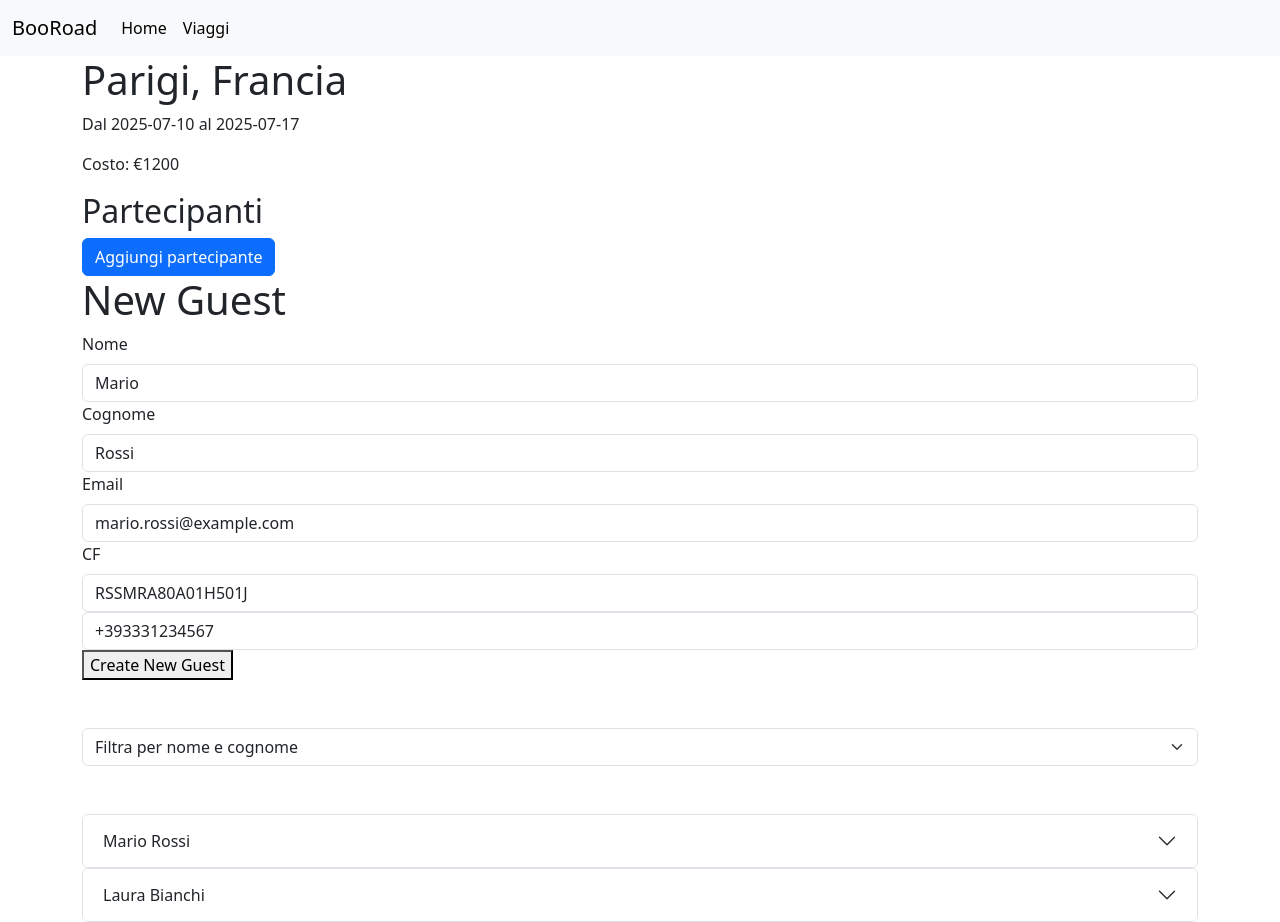
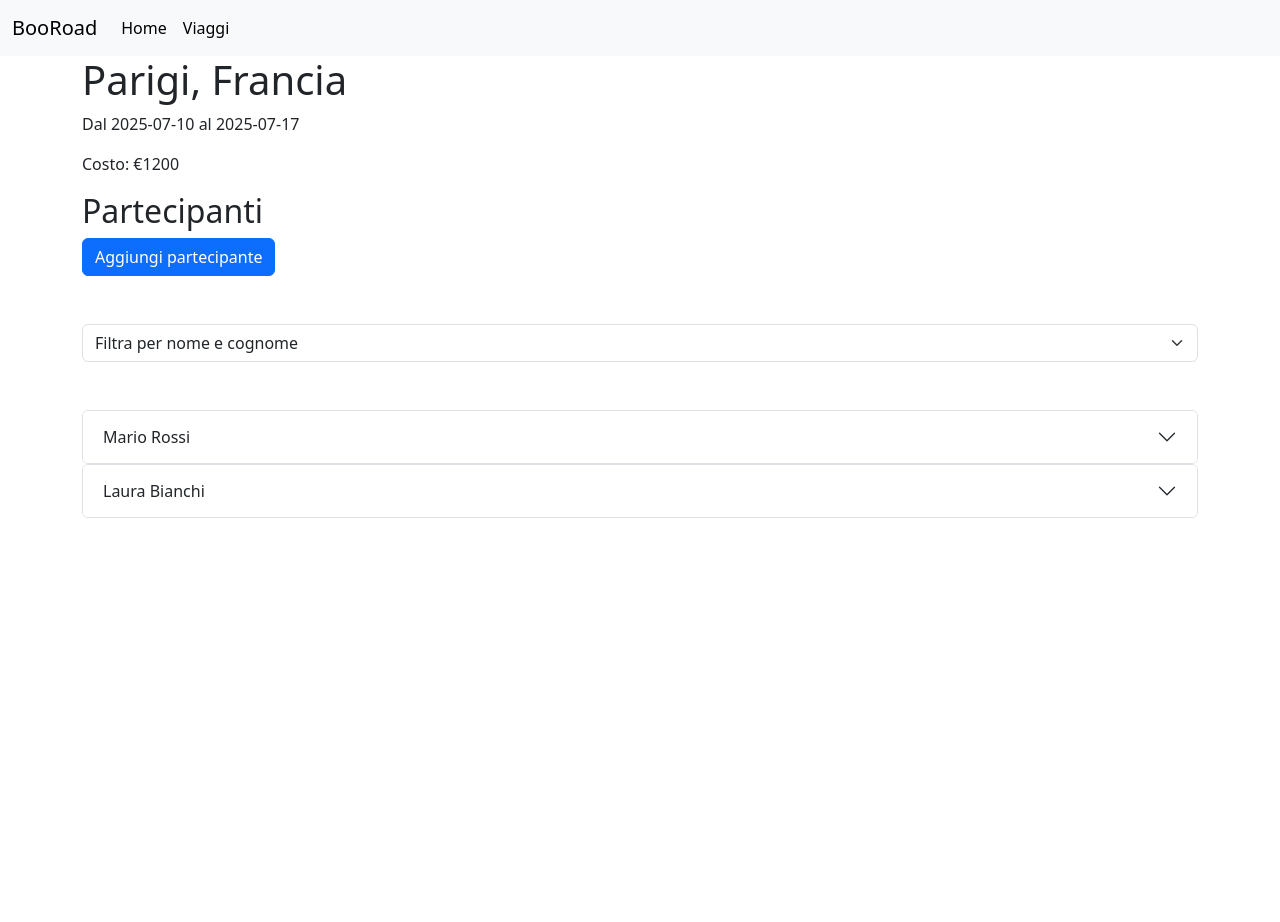
Before and after one commit to giuseppeesposito22/booRoad, a React (Vite) app: page /travels/1 in a window 1280 px wide. After the commit the page ends 800 px from the top, so only its background shows below. Built offline with nearby package versions, Linux system fonts and the light colour scheme; the HTML template or start-up script is replaced by a standard one.

Commit message:
add show form

```diff
--- a/src/components/GuestForm.jsx
+++ b/src/components/GuestForm.jsx
@@ -2,7 +2,7 @@ import { useState } from "react";
 import { useNavigate } from "react-router-dom";
 import { viaggi } from "../data/data";
 
-export default function GuestForm({ onAddGuest }) {
+export default function GuestForm({ onAddGuest, show }) {
   const [guest, setGuest] = useState({
     nome: "Mario",
     cognome: "Rossi",
@@ -16,6 +16,8 @@ export default function GuestForm({ onAddGuest }) {
   const handleSubmit = (e) => {
     e.preventDefault();
     onAddGuest(guest);
+    show(false);
+
     // console.log(travel, viaggi);
 
     // navigate("/travels");
--- a/src/pages/TravelDetailPage.jsx
+++ b/src/pages/TravelDetailPage.jsx
@@ -10,6 +10,8 @@ function TravelDetailPage() {
   const [option, setOption] = useState("");
   const [selectedPerson, setSelectedPerson] = useState(viaggio.partecipanti);
   const [partecipanti, setPartecipanti] = useState(viaggio.partecipanti);
+
+  const [showForm, setShowForm] = useState(false);
 
   useEffect(() => {
     const filter = partecipanti.filter((currentPerson) => {
@@ -28,11 +30,18 @@ function TravelDetailPage() {
       </p>
       <p>Costo: €{viaggio.costo}</p>
       <h2>Partecipanti</h2>
-      <Link className="btn btn-primary">Aggiungi partecipante</Link>
+      <Link onClick={() => setShowForm(true)} className="btn btn-primary">
+        Aggiungi partecipante
+      </Link>
 
-      <GuestForm
-        onAddGuest={(newGuest) => setPartecipanti([...partecipanti, newGuest])}
-      />
+      {showForm && (
+        <GuestForm
+          show={setShowForm}
+          onAddGuest={(newGuest) =>
+            setPartecipanti([...partecipanti, newGuest])
+          }
+        />
+      )}
 
       <select
         value={option}
```
